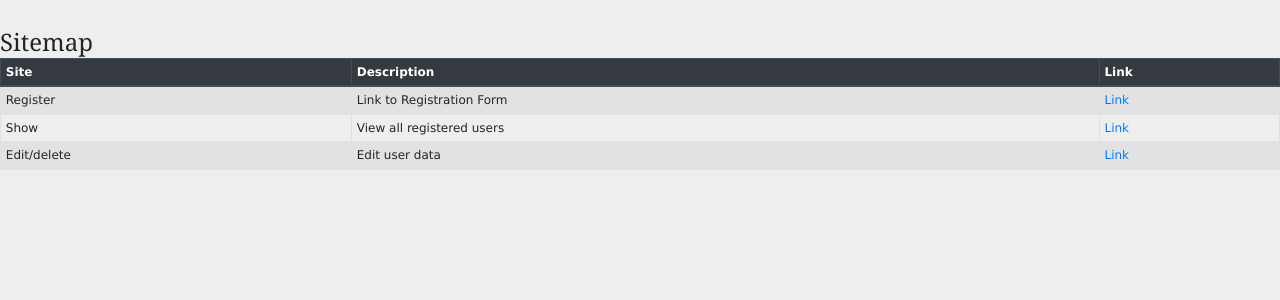
After one commit to shailsoni44/pytrain20, a Django app: page /CRUD_OPS/home in a window 1280 px wide. The commit adds this page. Shown: the top 300 px of the page. Run offline with Django 3.2, Linux system fonts and the light colour scheme; some libraries are stand-ins or nearby versions.

Commit message:
Update to show home page with links

```diff
--- a/FIRSTPROJECT/CRUD_OPS/urls.py
+++ b/FIRSTPROJECT/CRUD_OPS/urls.py
@@ -6,4 +6,6 @@ urlpatterns = [
     path('success', views.success, name='success'),
     # path('delete/<int:id>', views.destroy),
     # path('edit/<int:id>', views.success),
+    path('show', views.show, name='show'),
+    path('home', views.home, name='home'),
 ]
--- a/FIRSTPROJECT/CRUD_OPS/views.py
+++ b/FIRSTPROJECT/CRUD_OPS/views.py
@@ -3,6 +3,7 @@ from django.http import HttpResponse
 from .models import register
 from CRUD_OPS import forms
 from .forms import registerform
+from django.views.generic.edit import UpdateView
 
 # Create your views here.
 def register_view(request):
@@ -42,3 +43,10 @@ def update(request, id):
         except:
             print('Error saving details')
     return render(request,"CRUD_OPS/edit.html",{"person":person})
+
+def show(request):
+    people=register.objects.all()
+    return render(request,'CRUD_OPS/show.html',{'people':people})
+
+def home(request):
+    return render(request,'CRUD_OPS/home.html')
--- /dev/null
+++ b/FIRSTPROJECT/Templates/CRUD_OPS/home.html
@@ -0,0 +1,40 @@
+<!DOCTYPE html>
+<html>
+
+<head>
+    {% load staticfiles %}
+    <h1>Sitemap</h1>
+    <link rel="stylesheet" href="https://maxcdn.bootstrapcdn.com/bootstrap/4.3.1/css/bootstrap.min.css">
+    <link href="{% static 'CRUD_OPS/style.css' %}" rel='stylesheet' type='text/css'>
+</head>
+
+<body>
+    <table class="table table-striped table-bordered table-sm">
+        <thead class="thead-dark">
+            <tr>
+                <th>Site</th>
+                <th>Description</th>
+                <th>Link</th>
+            </tr>
+        </thead>
+        <tbody>
+            <tr>
+                <td>Register</td>
+                <td>Link to Registration Form</td>
+                <td><a href="register">Link</a>
+            </tr>
+            <tr>
+                <td>Show</td>
+                <td>View all registered users</td>
+                <td><a href="show">Link</a>
+            </tr>
+            <tr>
+                <td>Edit/delete</td>
+                <td>Edit user data</td>
+                <td><a href="success">Link</a>
+            </tr>
+        </tbody>
+    </table>
+</body>
+
+</html>
```
Also changed, not shown: FIRSTPROJECT/Templates/CRUD_OPS/edit.html (+9 -9 lines), FIRSTPROJECT/Templates/CRUD_OPS/show.html (added, +32 -0 lines).
